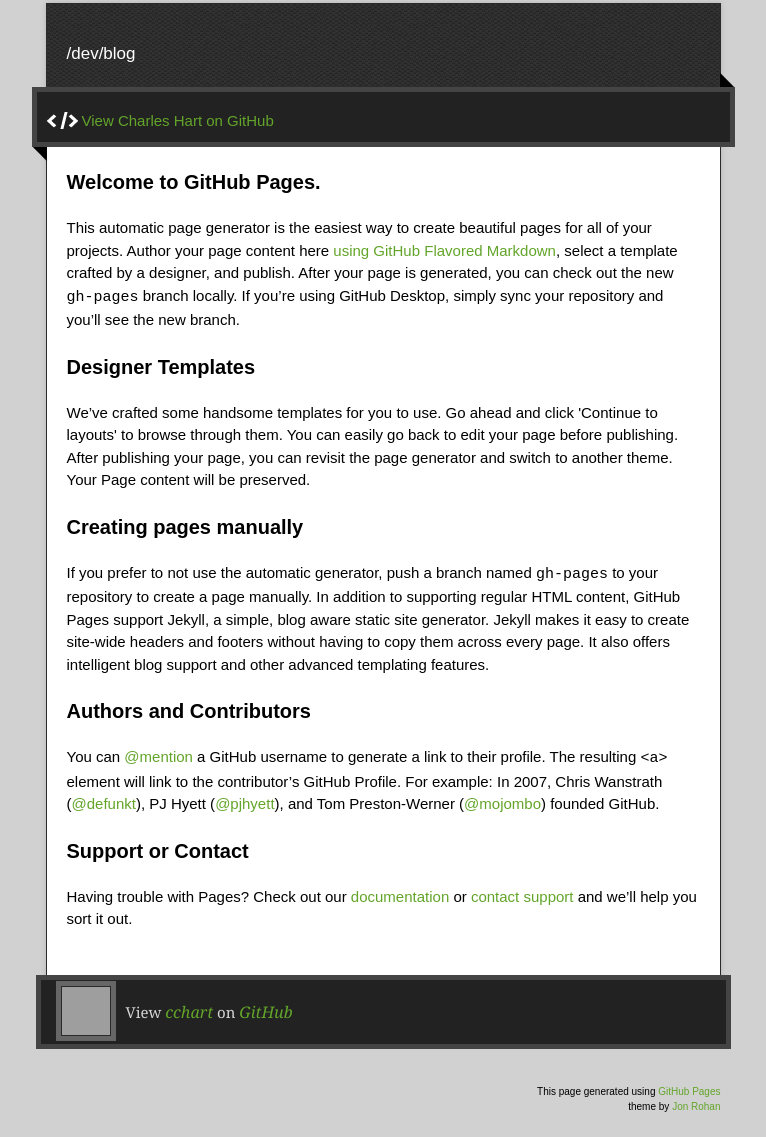
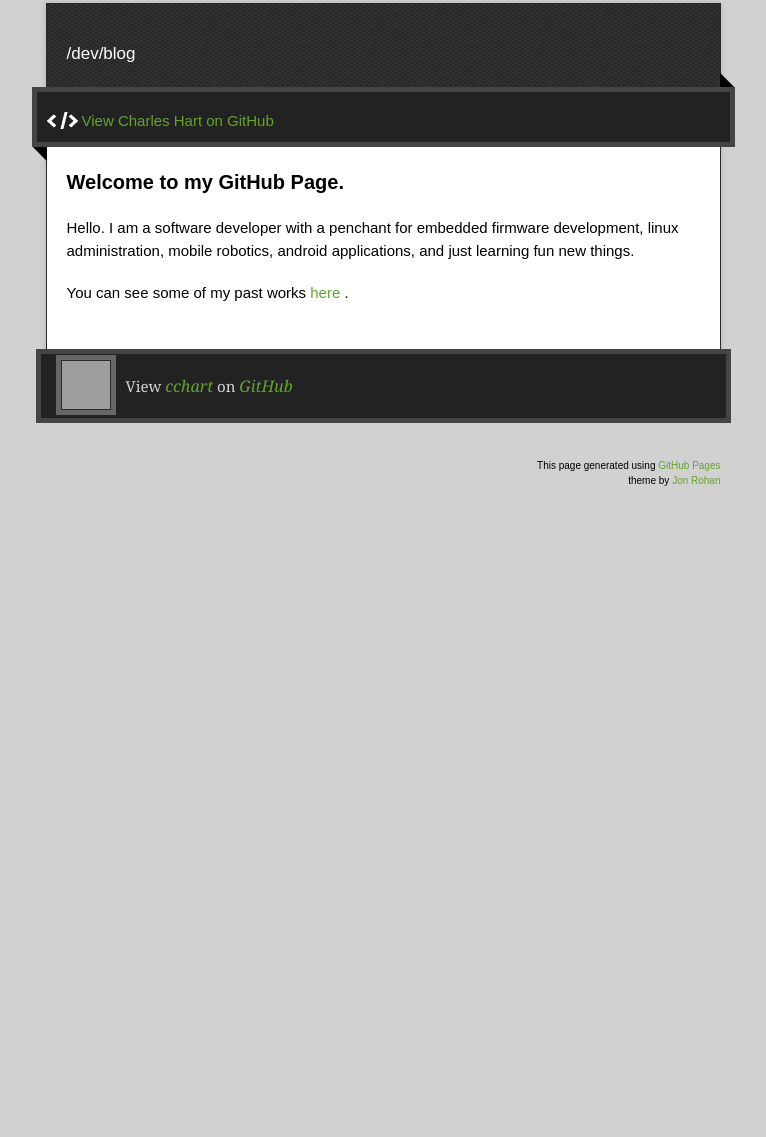
Before and after one commit to cchart/cchart.github.io, a plain HTML site: page index.html in a window 1280 px wide. Shown: the part 127-1264 px from the top of the page, without its empty margins (257-1023 px from the left). After the commit the page ends 800 px from the top, so only its background shows below. Drawn offline with nearby package versions, Linux system fonts and the light colour scheme; grey boxes are pictures that could not be loaded.

Commit message:
Bare, semi-descriptive page. Should add some portfolio stuff soon.

```diff
--- a/index.html
+++ b/index.html
@@ -35,29 +35,14 @@
         </div>
         <article class="markdown-body">
           <h3>
-<a id="welcome-to-github-pages" class="anchor" href="#welcome-to-github-pages" aria-hidden="true"><span class="octicon octicon-link"></span></a>Welcome to GitHub Pages.</h3>
+<a id="top" class="anchor" href="#top" aria-hidden="true"><span class="octicon octicon-link"></span></a>Welcome to my GitHub Page.</h3>
 
-<p>This automatic page generator is the easiest way to create beautiful pages for all of your projects. Author your page content here <a href="https://guides.github.com/features/mastering-markdown/">using GitHub Flavored Markdown</a>, select a template crafted by a designer, and publish. After your page is generated, you can check out the new <code>gh-pages</code> branch locally. If you’re using GitHub Desktop, simply sync your repository and you’ll see the new branch.</p>
+<p>Hello. I am a software developer with a penchant for embedded firmware development, linux administration, mobile robotics, android applications, and just learning fun new things. </p>
 
-<h3>
-<a id="designer-templates" class="anchor" href="#designer-templates" aria-hidden="true"><span class="octicon octicon-link"></span></a>Designer Templates</h3>
+<p>
+You can see some of my past works <a href="http://bloominglabs.org/index.php/CharliesProjects"> here </a>.
+</p>
 
-<p>We’ve crafted some handsome templates for you to use. Go ahead and click 'Continue to layouts' to browse through them. You can easily go back to edit your page before publishing. After publishing your page, you can revisit the page generator and switch to another theme. Your Page content will be preserved.</p>
-
-<h3>
-<a id="creating-pages-manually" class="anchor" href="#creating-pages-manually" aria-hidden="true"><span class="octicon octicon-link"></span></a>Creating pages manually</h3>
-
-<p>If you prefer to not use the automatic generator, push a branch named <code>gh-pages</code> to your repository to create a page manually. In addition to supporting regular HTML content, GitHub Pages support Jekyll, a simple, blog aware static site generator. Jekyll makes it easy to create site-wide headers and footers without having to copy them across every page. It also offers intelligent blog support and other advanced templating features.</p>
-
-<h3>
-<a id="authors-and-contributors" class="anchor" href="#authors-and-contributors" aria-hidden="true"><span class="octicon octicon-link"></span></a>Authors and Contributors</h3>
-
-<p>You can <a href="https://github.com/blog/821" class="user-mention">@mention</a> a GitHub username to generate a link to their profile. The resulting <code>&lt;a&gt;</code> element will link to the contributor’s GitHub Profile. For example: In 2007, Chris Wanstrath (<a href="https://github.com/defunkt" class="user-mention">@defunkt</a>), PJ Hyett (<a href="https://github.com/pjhyett" class="user-mention">@pjhyett</a>), and Tom Preston-Werner (<a href="https://github.com/mojombo" class="user-mention">@mojombo</a>) founded GitHub.</p>
-
-<h3>
-<a id="support-or-contact" class="anchor" href="#support-or-contact" aria-hidden="true"><span class="octicon octicon-link"></span></a>Support or Contact</h3>
-
-<p>Having trouble with Pages? Check out our <a href="https://help.github.com/pages">documentation</a> or <a href="https://github.com/contact">contact support</a> and we’ll help you sort it out.</p>
         </article>
       </div>
     </div>
```
